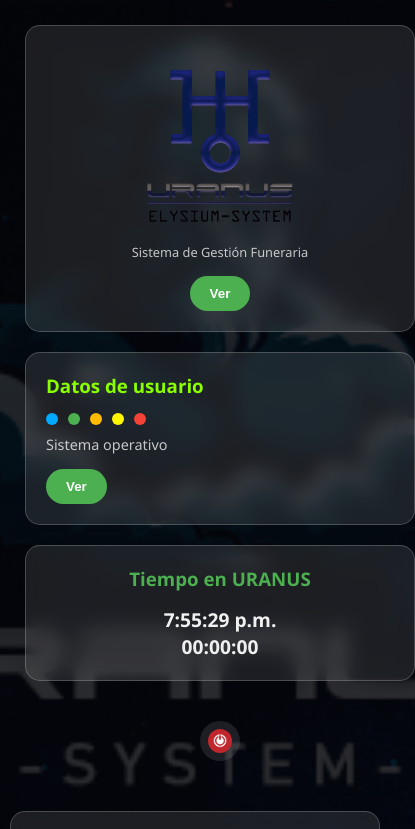
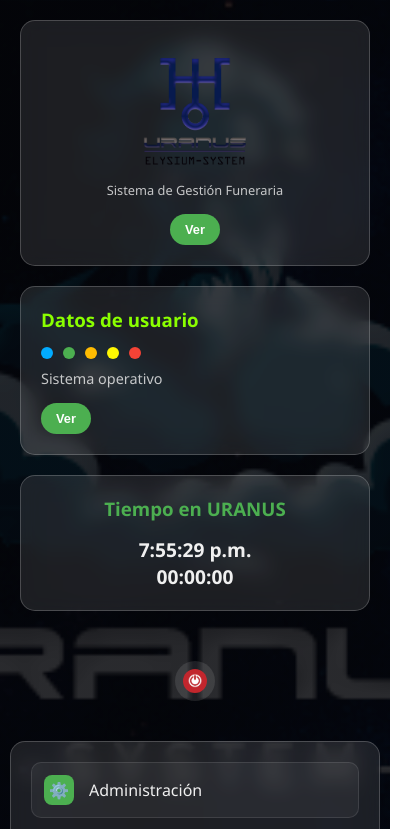
Before and after one commit to DevSiuxs/DevSiuxs.github.io, a plain HTML site: page home/home.html in a window 390 px wide. Shown: the top 829 px of the page, 415 px wide, since content can reach past the window. Drawn offline with Linux system fonts and the light colour scheme.

Commit message:
Modificacion interfaz Home Responsive

```diff
--- a/home/home.css
+++ b/home/home.css
@@ -104,20 +104,35 @@ body {
     .sidebar-left {
         flex-direction: row;
         flex-wrap: wrap;
+        justify-content: center;
     }
 
     .logo, .user-data, .time-card {
         flex: 1 1 300px;
+        max-width: 300px;
     }
 }
 
 @media (max-width: 768px) {
     .dashboard {
         padding: 10px;
-        gap: 15px;
+        gap: 10px;
     }
 
     .logo, .user-data, .time-card {
-        flex: 1 1 50%;
+        flex: 1 1 calc(50% - 10px);
+        max-width: calc(50% - 10px);
     }
 }
+
+@media (max-width: 480px) {
+    .sidebar-left {
+        flex-direction: column;
+        align-items: stretch;
+    }
+
+    .logo, .user-data, .time-card {
+        flex: 1 1 auto;
+        max-width: 100%;
+    }
+}
--- a/home/home.html
+++ b/home/home.html
@@ -289,6 +289,12 @@
     <div class="bottom-card">
       <div style="font-weight: bold">Edo. Cuenta</div>
     </div>
+    <div class="bottom-card">
+      <div style="font-weight: bold">Mensajeria Eventos</div>
+    </div>
+    <div class="bottom-card">
+      <div style="font-weight: bold">Soporte Tecnico</div>
+    </div>
   </div>
 </div>
 
--- a/home/left.css
+++ b/home/left.css
@@ -143,35 +143,72 @@
     white-space: nowrap;
     z-index: 10;
 }
-@media (max-width: 768px) {
-
-    .dashboard {
-        flex-direction:column;
-    }
-
+/* Modificaciones para left.css */
+@media (max-width: 1200px) {
     .sidebar-left {
         flex-direction: row;
         flex-wrap: wrap;
         justify-content: center;
-        align-items: center;
+        max-width: 100%;
+        gap: 15px;
+        padding: 15px;
     }
 
     .logo, .user-data, .time-card {
-       margin: auto;
-       width: 100vw;
+        flex: 1 1 300px;
+        max-width: 300px;
+        margin: 0;
+    }
+
+    .logout {
+        margin-top: 0;
+        width: 100%;
+        order: 4; /* Mover el logout al final */
+    }
+}
+
+@media (max-width: 768px) {
+    .sidebar-left {
+        flex-direction: row;
+        gap: 10px;
+        padding: 10px;
+    }
+
+    .logo, .user-data, .time-card {
+        flex: 1 1 calc(50% - 20px);
+        max-width: calc(50% - 20px);
+        min-width: 200px;
     }
 
     .centered-img {
-        max-width: 120px;
+        width: 8rem;
+    }
+
+    .btn-view {
+        padding: 8px 15px;
+        font-size: 0.8rem;
     }
 }
 
 @media (max-width: 480px) {
     .sidebar-left {
         flex-direction: column;
+        align-items: center;
     }
 
     .logo, .user-data, .time-card {
         flex: 1 1 auto;
+        width: 100%;
+        max-width: 100%;
+        margin-bottom: 10px;
+    }
+
+    .logout {
+        order: unset;
+        margin-top: 10px;
+    }
+
+    .centered-img {
+        width: 7rem;
     }
 }
```
Also changed, not shown: Projects/PreisaVacaciones/disponibilidad.html (+1 -1 lines), Projects/PreisaVacaciones/solicitud.html (+3 -0 lines), Projects/PreisaVacaciones/vacaciones.html (+2 -2 lines).
